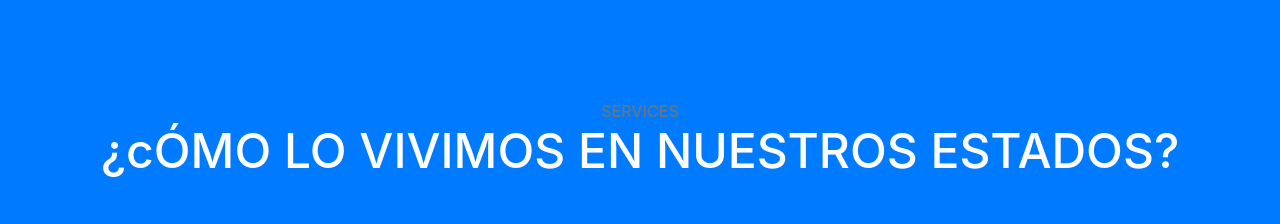
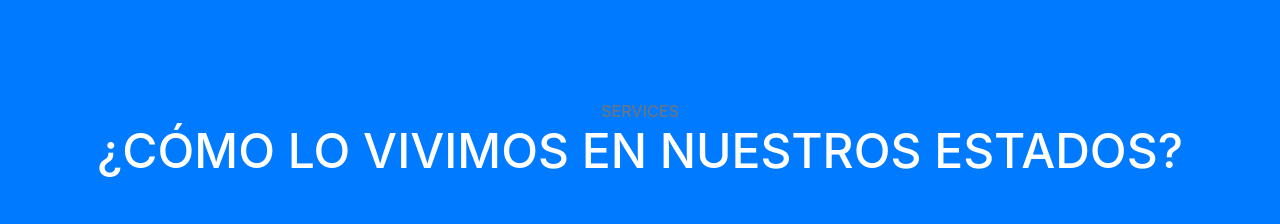
Before and after one commit to karlaeflm/portfolio, a website with bundled scripts: page index.html in a window 1280 px wide. Shown: the part 1220-1444 px from the top of the page. Built offline with nearby package versions, Linux system fonts and the light colour scheme; files whose address does not match are found by name.

Commit message:
Update index.html

```diff
--- a/index.html
+++ b/index.html
@@ -25,7 +25,7 @@
 
 <body id="page-top">
 
-  <!-- Navigation -->
+  <!-- menú -->
   <a class="menu-toggle rounded" href="#">
     <i class="fas fa-bars"></i>
   </a>
@@ -52,7 +52,7 @@
     </ul>
   </nav>
 
-  <!-- Header -->
+  <!-- INICIO -->
   <header class="masthead d-flex">
     <div class="container text-center my-auto">
       <h1 class="mb-1">Políticas durante la pandemia de COVID-19</h1>
@@ -64,7 +64,7 @@
     <div class="overlay"></div>
   </header>
 
-  <!-- About -->
+  <!-- el covid19 -->
   <section class="content-section bg-light" id="about">
     <div class="container text-center">
       <div class="row">
@@ -78,12 +78,12 @@
     </div>
   </section>
 
-  <!-- Services -->
+  <!-- ¿cómo lo vivimos nosotros (estados)?-->
   <section class="content-section bg-primary text-white text-center" id="services">
     <div class="container">
       <div class="content-section-heading">
         <h3 class="text-secondary mb-0">Services</h3>
-        <h2 class="mb-5">¿cÓMO LO VIVIMOS EN NUESTROS ESTADOS?</h2>
+        <h2 class="mb-5">¿CÓMO LO VIVIMOS EN NUESTROS ESTADOS?</h2>
       </div>
       <div class="row">
         <div class="col-lg-3 col-md-6 mb-5 mb-lg-0">
@@ -128,7 +128,7 @@
     </div>
   </section>
 
-  <!-- Callout -->
+   <!-- ¿cómo lo vivimos nosotros (países)?-->
   <section class="callout">
     <div class="container text-center">
       <h2 class="mx-auto mb-5">¿cÓMO LO VIVIMOS EN NUESTROS PAÍSES?</h2>
```
